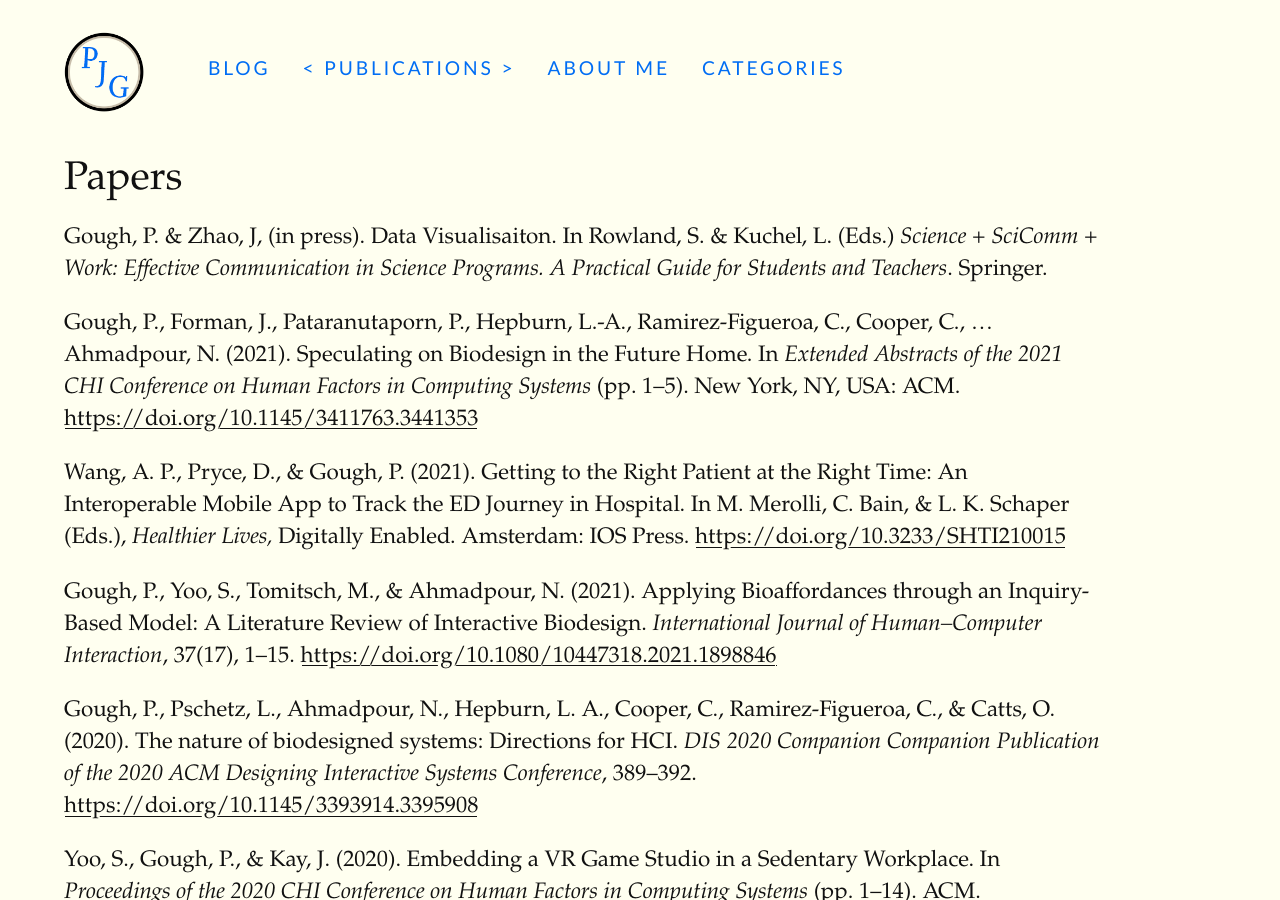
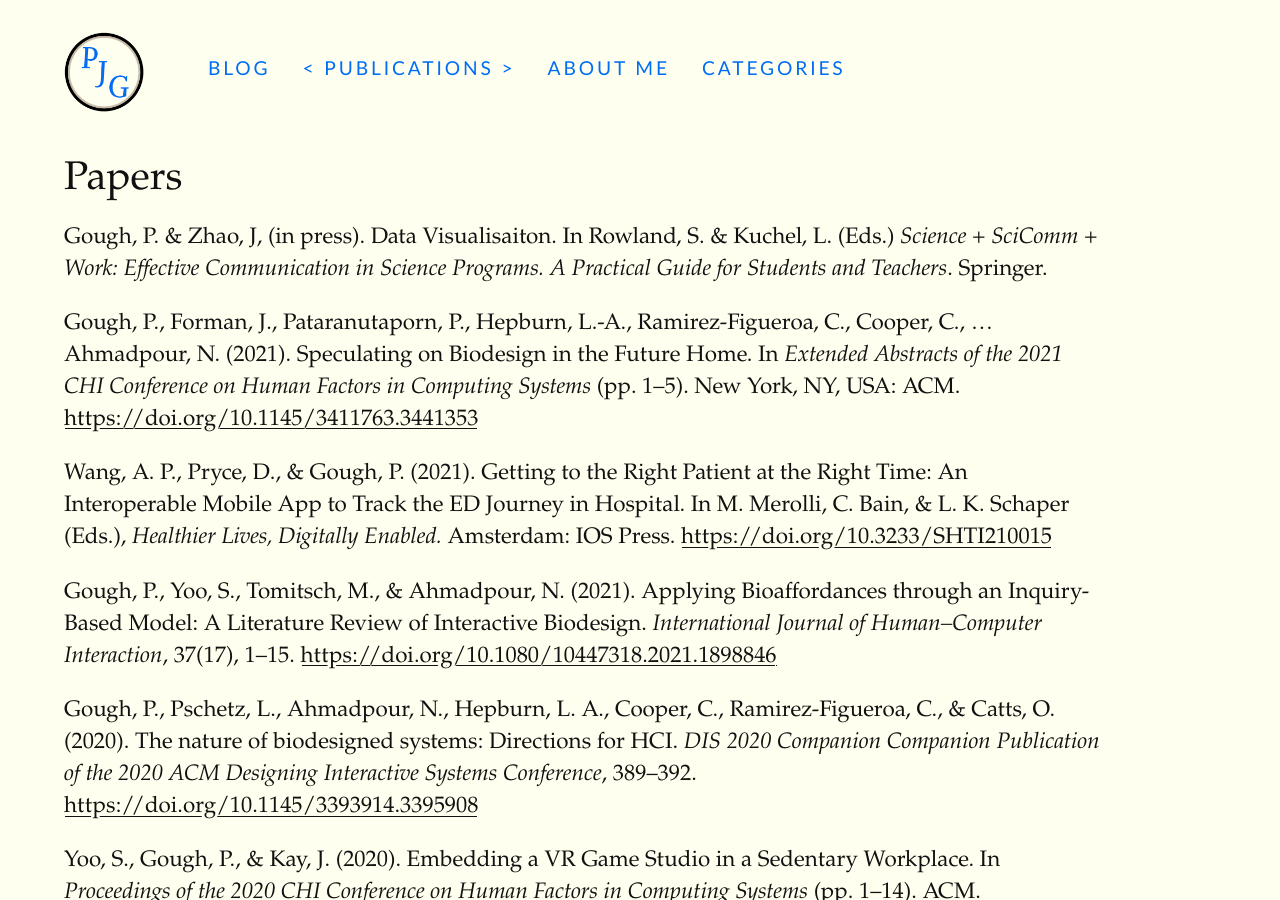
Before and after one commit to philgough/philgough.github.io, a Jekyll site: the page built from docs/Publications/index.md, in a window 1280 px wide and 900 px high. Built offline with Jekyll 4.4.1, drawn with Linux system fonts in a browser that asks for light colours; some web fonts are replaced.

Commit message:
fix reference formatting

```diff
--- a/docs/Publications/index.md
+++ b/docs/Publications/index.md
@@ -10,7 +10,7 @@ Gough, P. & Zhao, J, (in press). Data Visualisaiton. In Rowland, S. & Kuchel, L.
 
 Gough, P., Forman, J., Pataranutaporn, P., Hepburn, L.-A., Ramirez-Figueroa, C., Cooper, C., … Ahmadpour, N. (2021). Speculating on Biodesign in the Future Home. In *Extended Abstracts of the 2021 CHI Conference on Human Factors in Computing Systems* (pp. 1–5). New York, NY, USA: ACM. [https://doi.org/10.1145/3411763.3441353](https://doi.org/10.1145/3411763.3441353){:target = "_blank"}
 
-Wang, A. P., Pryce, D., & Gough, P. (2021). Getting to the Right Patient at the Right Time: An Interoperable Mobile App to Track the ED Journey in Hospital. In M. Merolli, C. Bain, & L. K. Schaper (Eds.), *Healthier Lives,* Digitally Enabled. Amsterdam: IOS Press. [https://doi.org/10.3233/SHTI210015](https://doi.org/10.3233/SHTI210015){:target = "_blank"}
+Wang, A. P., Pryce, D., & Gough, P. (2021). Getting to the Right Patient at the Right Time: An Interoperable Mobile App to Track the ED Journey in Hospital. In M. Merolli, C. Bain, & L. K. Schaper (Eds.), *Healthier Lives, Digitally Enabled.* Amsterdam: IOS Press. [https://doi.org/10.3233/SHTI210015](https://doi.org/10.3233/SHTI210015){:target = "_blank"}
 
 Gough, P., Yoo, S., Tomitsch, M., & Ahmadpour, N. (2021). Applying Bioaffordances through an Inquiry-Based Model: A Literature Review of Interactive Biodesign. *International Journal of Human–Computer Interaction*, 37(17), 1–15. [https://doi.org/10.1080/10447318.2021.1898846](https://doi.org/10.1080/10447318.2021.1898846){:target = "_blank"}
 
```
